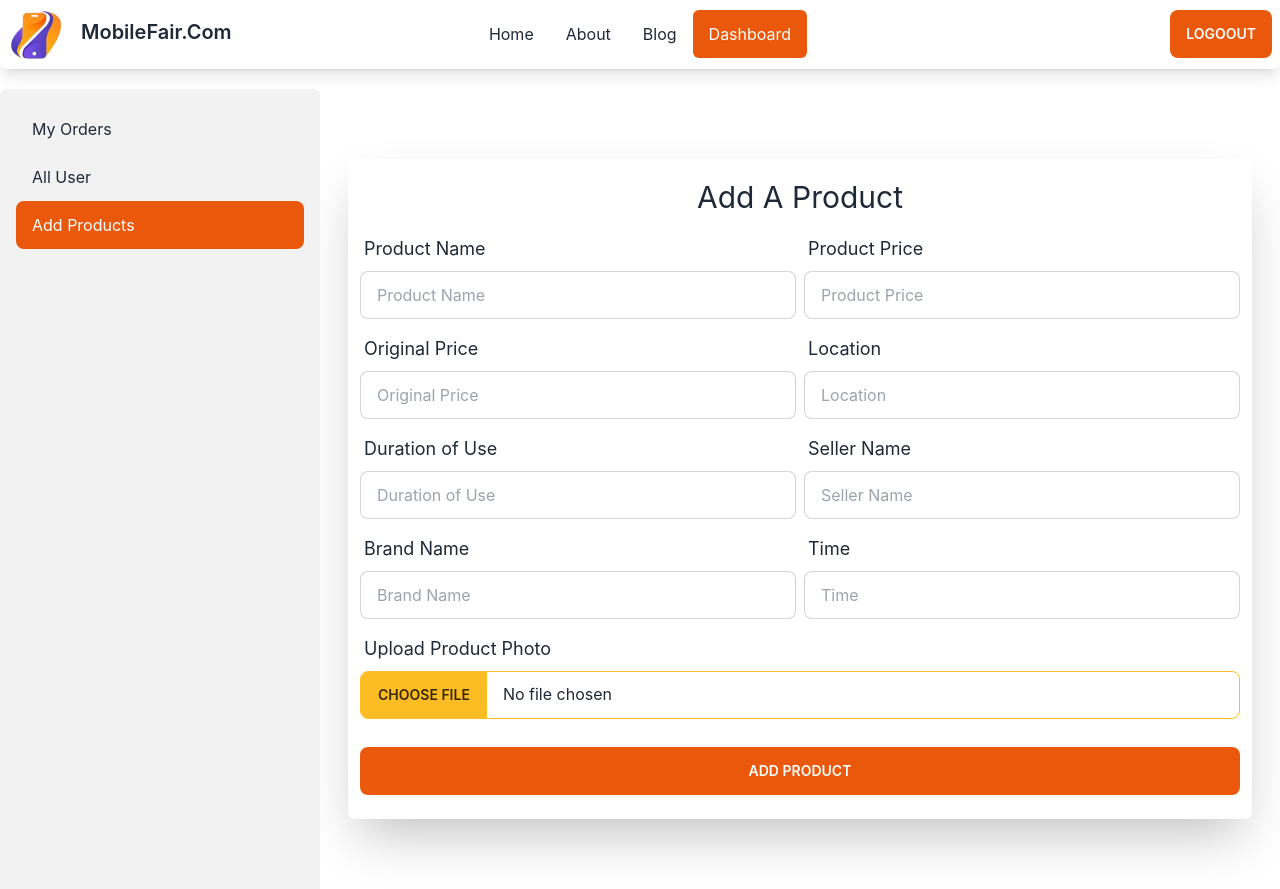
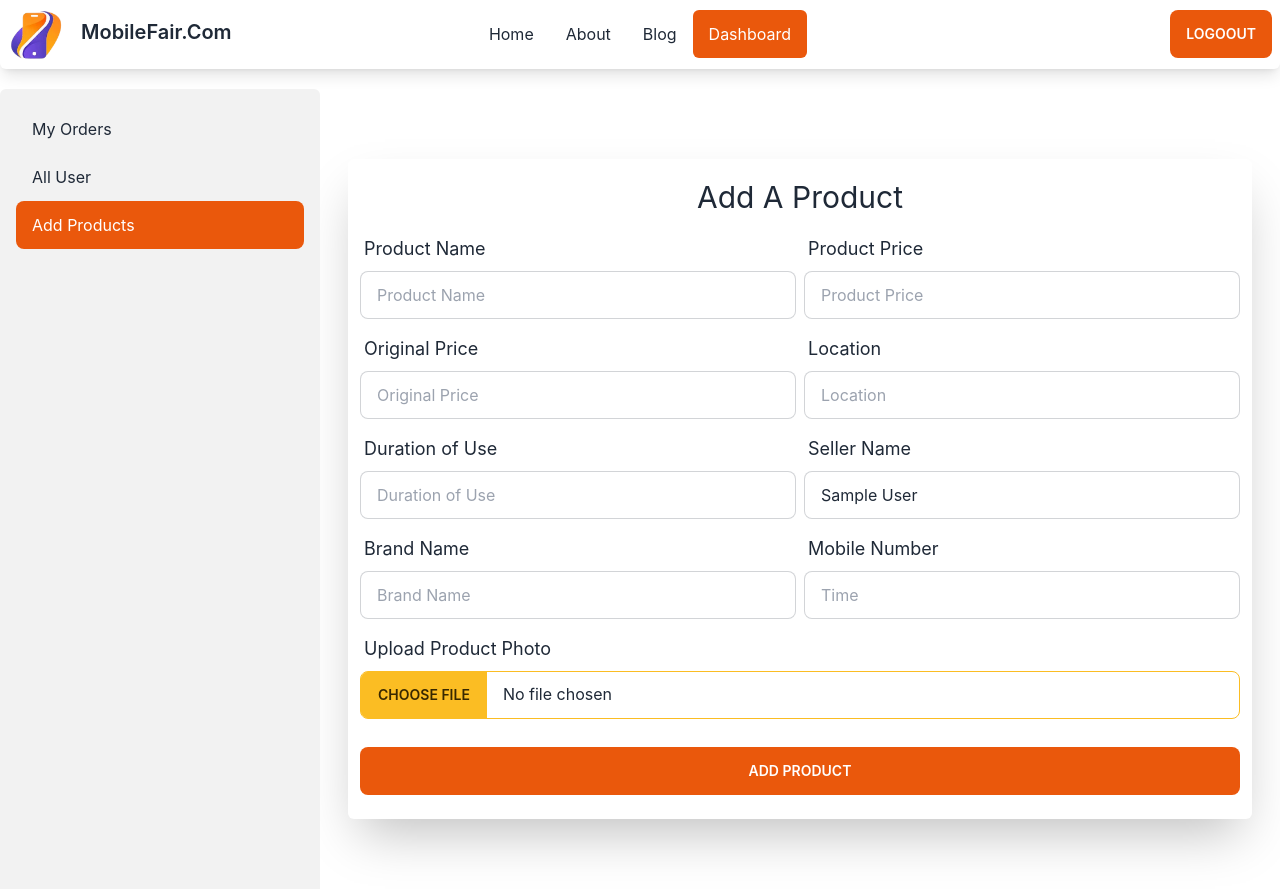
Before and after one commit to iamtanjil/mobileFair-client, a React (Create React App) app: page /dashboard/addproducts in a window 1280 px wide. Built offline with nearby package versions, Linux system fonts and the light colour scheme; no server answers; sample sign-in values are in the browser's storage.

Commit message:
jwt token complete

```diff
--- a/src/Pages/Dashboard/AddProducts/AddProducts.js
+++ b/src/Pages/Dashboard/AddProducts/AddProducts.js
@@ -1,13 +1,20 @@
-import React from 'react';
+import React, { useContext } from 'react';
 import { useForm } from 'react-hook-form';
+import { AuthProvider } from '../../../Contexts/AuthContext';
+import toast from 'react-hot-toast';
 
 const AddProducts = () => {
-    const { register, handleSubmit } = useForm();
+    const { register, handleSubmit, reset } = useForm();
+    const {user} = useContext(AuthProvider)
 
     const imageHostKey = process.env.REACT_APP_IMGBB_KEY;
 
+    const date = new Date();
+    const today = date.getDate() + '/' + date.getMonth() + '/' + date.getFullYear();
+    const time = date.getHours() + ':' + date.getMinutes();
+
     const handelAddProduct = data => {
-        const image = data.image[0];
+        const image = data.productImage[0];
         const formData = new FormData();
         formData.append('image', image)
         const url = `https://api.imgbb.com/1/upload?key=${imageHostKey}`
@@ -16,6 +23,50 @@ const AddProducts = () => {
             body: formData
         })
         .then(res => res.json())
+        .then(ImageData => {
+            const productName = data.productName;
+            const productPrice = data.productPrice;
+            const originalPrice = data.originalPrice;
+            const location = data.location;
+            const durationOfUse = data.durationOfUse;
+            const brandName = data.brandName;
+            const mobileNumber = data.mobileNumber;
+            const productImage = ImageData.data.url;
+
+            const product = {
+                productName,
+                productPrice,
+                originalPrice,
+                location,
+                durationOfUse,
+                brandName,
+                productImage,
+                publishedDate: today,
+                publishedTime: time,
+                sellerName: user.displayName,
+                sellerEmail: user.email,
+                mobileNumber
+            };
+            saveToDb(product);
+        })
+    }
+
+    const saveToDb = data => {
+        fetch('http://localhost:5000/products', {
+            method:'POST',
+            headers: {
+                'content-type': 'application/json',
+                authorization: `bearer ${localStorage.getItem('accessToken')}`
+            },
+            body: JSON.stringify(data)
+        })
+        .then(res => res.json())
+        .then(data => {
+            if(data.acknowledged){
+                toast.success('Product Successfully Added');
+                reset();
+            }
+        })
     }
 
     return (
@@ -28,7 +79,7 @@ const AddProducts = () => {
                             <label className="label">
                                 <span className="text-lg">Product Name</span>
                             </label>
-                            <input {...register("product-name",
+                            <input {...register("productName",
                                 {
                                     required: 'Enter Product Name'
                                 })}
@@ -39,7 +90,7 @@ const AddProducts = () => {
                             <label className="label">
                                 <span className="text-lg">Product Price</span>
                             </label>
-                            <input {...register("productName",
+                            <input {...register("productPrice",
                                 {
                                     required: 'Enter Product Price'
                                 })}
@@ -88,7 +139,8 @@ const AddProducts = () => {
                                     required: "Seller Name is Required",
                                 })}
                                 type="text" name='sellerName' placeholder="Seller Name"
-                                className="input input-bordered w-full" />
+                                className="input input-bordered w-full"
+                                defaultValue={user.displayName} readOnly />
                         </div>
                         <div className="form-control w-full">
                             <label className="label">
@@ -103,14 +155,15 @@ const AddProducts = () => {
                         </div>
                         <div className="form-control w-full">
                             <label className="label">
-                                <span className="text-lg">Time</span>
+                                <span className="text-lg">Mobile Number</span>
                             </label>
-                            <input {...register("time",
+                            <input {...register("mobileNumber",
                                 {
-                                    required: "Time is Required",
+                                    required: "Mobile Number is Required",
                                 })}
-                                type="text" name='time' placeholder="Time"
-                                className="input input-bordered w-full" />
+                                type="text" name='mobileNumber' placeholder="Time"
+                                className="input input-bordered w-full"
+                                />
                         </div>
                     </div>
                     <div className="form-control w-full">
--- a/src/Pages/SignUp/SignUp.js
+++ b/src/Pages/SignUp/SignUp.js
@@ -8,7 +8,7 @@ import useToken from '../../Hooks/UseToken/useToken';
 
 const SignUp = () => {
     const navigate = useNavigate();
-    const { register, formState: { errors }, handleSubmit } = useForm();
+    const { register, formState: { errors }, handleSubmit, reset } = useForm();
     const { createUser, updateUser } = useContext(AuthProvider);
     const [createdUserEmail, setCreatedUserEmail] = useState('');
 
@@ -55,8 +55,9 @@ const SignUp = () => {
                 .then(res => res.json())
                 .then(data => {
                     if (data.acknowledged) {
-                        setCreatedUserEmail(email)
-                        toast.success('SignUp Successful.')
+                        setCreatedUserEmail(email);
+                        toast.success('SignUp Successful.');
+                        reset();
                     }
                 })
         }
```
